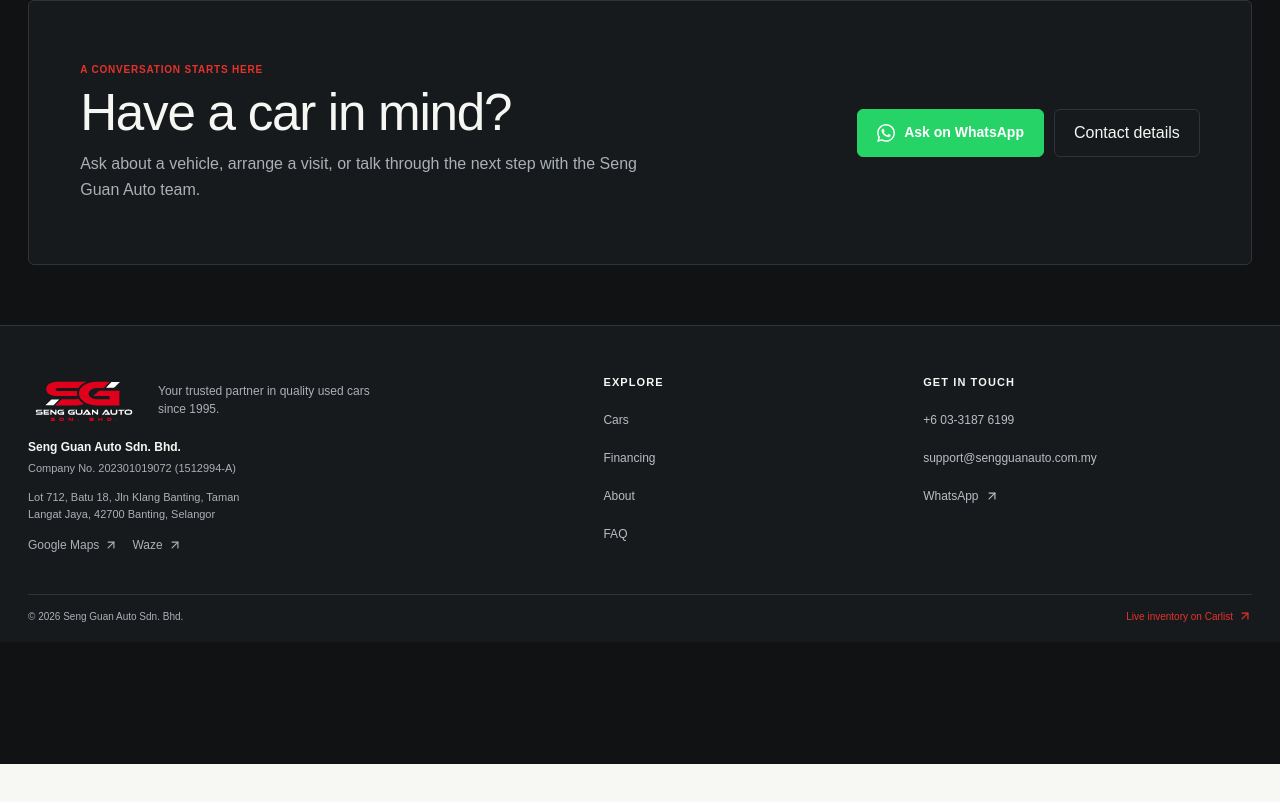
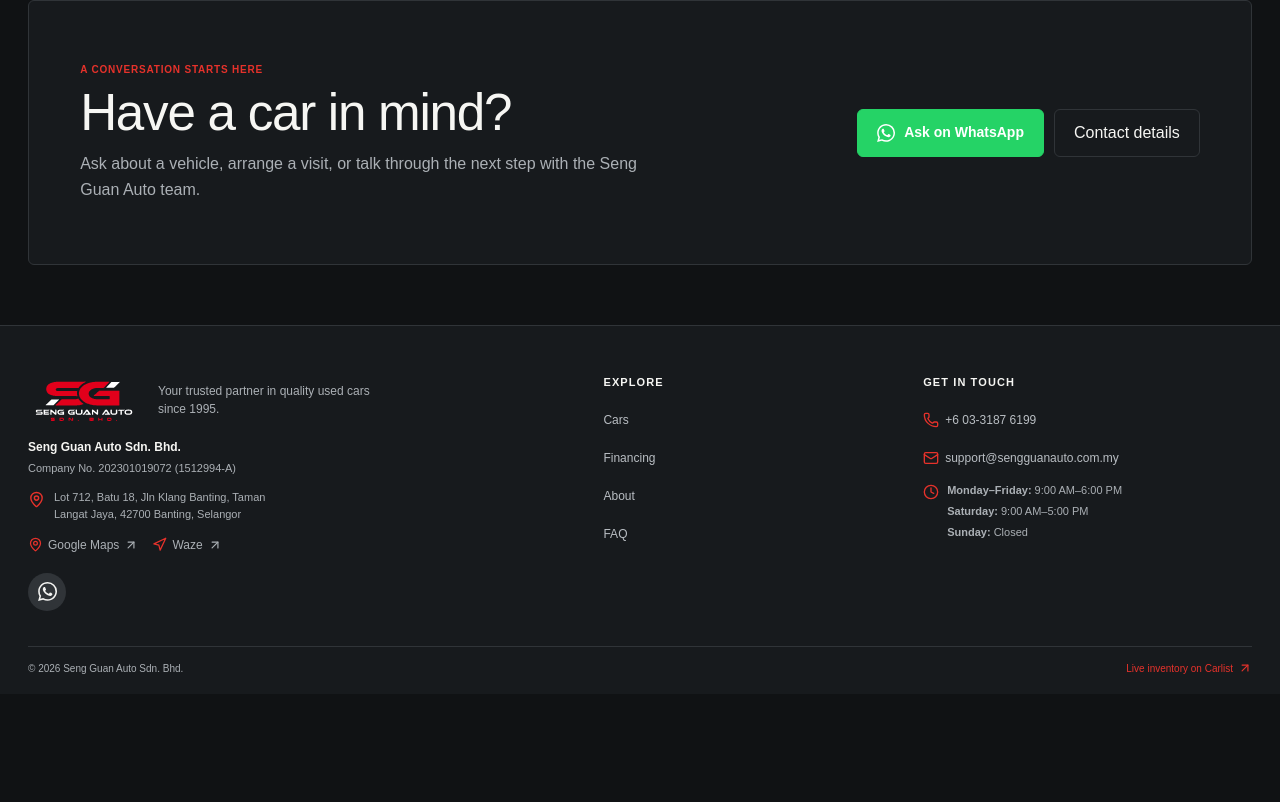
Before and after one commit to yapjoseph95/Seng-Guan-Auto-Website, a React (Vite) app in the folder prototype/: page / in a window 1280 px wide. Shown: the part 2444-3246 px from the top of the page. Before the commit the page ends 3208 px from the top, so only its background shows below. Built offline with nearby package versions, Linux system fonts and the light colour scheme.

Commit message:
feat: add contact icons to footer

```diff
--- a/prototype/src/App.css
+++ b/prototype/src/App.css
@@ -511,15 +511,25 @@
 .footer-brand .footer-slogan { max-width: 230px; margin: 0; color: var(--muted); font-size: 12px; line-height: 1.55; }
 .footer-brand .footer-company { margin-top: 12px; color: var(--ink); font-size: 12px; font-weight: 700; }
 .footer-brand .footer-registration { margin-top: 4px; font-size: 11px; }
-.footer-brand .footer-address { margin-top: 12px; }
-.footer-brand .footer-address { max-width: 38ch; line-height: 1.55; }
+.footer-address-row { display: flex; align-items: flex-start; gap: 9px; margin-top: 12px; }
+.footer-address-row > svg { margin-top: 2px; color: var(--brand); flex: none; }
+.footer-brand .footer-address { max-width: 38ch; margin: 0; line-height: 1.55; }
 .footer-directions { display: flex; flex-wrap: wrap; gap: 6px 14px; margin-top: 8px; }
 .footer-directions a { min-height: 28px; display: inline-flex; align-items: center; gap: 5px; color: var(--muted); font-size: 12px; text-decoration: none; }
 .footer-directions a:hover { color: var(--brand); }
+.footer-directions a > svg:first-child { color: var(--brand); }
+.footer-socials { display: flex; gap: 10px; margin-top: 14px; }
+.footer-social-link { width: 38px; height: 38px; display: inline-flex; align-items: center; justify-content: center; color: #f4f4f2; background: #303438; border-radius: 50%; transition: color 160ms ease, background-color 160ms ease, transform 160ms ease; }
+.footer-social-link svg { width: 19px; height: 19px; }
+.footer-social-link:hover { color: #fff; background: #25d366; transform: translateY(-2px); }
 .footer-links, .footer-contact { display: flex; flex-direction: column; align-items: flex-start; gap: 10px; }
 .footer-links strong, .footer-contact strong { margin-bottom: 5px; color: var(--ink); font-size: 11px; text-transform: uppercase; letter-spacing: .1em; }
 .footer-links button, .footer-contact a { min-height: 28px; padding: 0; display: inline-flex; align-items: center; gap: 6px; color: var(--muted); background: none; border: 0; font-size: 12px; text-decoration: none; cursor: pointer; }
 .footer-links button:hover, .footer-contact a:hover { color: var(--brand); }
+.footer-contact a > svg { color: var(--brand); flex: none; }
+.footer-hours { display: flex; align-items: flex-start; gap: 8px; color: var(--muted); font-size: 11px; line-height: 1.55; }
+.footer-hours > svg { margin-top: 2px; color: var(--brand); flex: none; }
+.footer-hours > div { display: grid; gap: 4px; }
 .footer-bottom { padding-top: 14px; display: flex; justify-content: space-between; gap: 20px; color: var(--muted); border-top: 1px solid var(--line); font-size: 10px; }
 .footer-bottom a { display: inline-flex; align-items: center; gap: 5px; color: var(--brand); text-decoration: none; }
 
--- a/prototype/src/App.tsx
+++ b/prototype/src/App.tsx
@@ -4,7 +4,7 @@
 import { ScrollTrigger } from 'gsap/ScrollTrigger'
 import {
   ArrowDownRight, ArrowLeft, ArrowRight, ArrowUpRight, Calculator,
-  CarFront, Check, ChevronDown, CircleHelp, Gauge, Mail, MapPin,
+  CarFront, Check, ChevronDown, CircleHelp, Clock, Gauge, Mail, MapPin,
   Menu, MessageCircle, Navigation, Phone, Search, SlidersHorizontal, X,
 } from 'lucide-react'
 import logo from './assets/logo.svg'
@@ -773,14 +773,22 @@
           </div>
           <p className="footer-company">Seng Guan Auto Sdn. Bhd.</p>
           <p className="footer-registration">Company No. 202301019072 (1512994-A)</p>
-          <p className="footer-address">{contact.address}</p>
+          <div className="footer-address-row"><MapPin size={17} aria-hidden="true" /><p className="footer-address">{contact.address}</p></div>
           <nav className="footer-directions" aria-label="Showroom directions">
-            <a href={googleMapsUrl} target="_blank" rel="noreferrer">Google Maps <ArrowUpRight size={14} aria-hidden="true" /></a>
-            <a href={wazeUrl} target="_blank" rel="noreferrer">Waze <ArrowUpRight size={14} aria-hidden="true" /></a>
+            <a href={googleMapsUrl} target="_blank" rel="noreferrer"><MapPin size={15} aria-hidden="true" /> Google Maps <ArrowUpRight size={14} aria-hidden="true" /></a>
+            <a href={wazeUrl} target="_blank" rel="noreferrer"><Navigation size={15} aria-hidden="true" /> Waze <ArrowUpRight size={14} aria-hidden="true" /></a>
+          </nav>
+          <nav className="footer-socials" aria-label="Social media">
+            <a className="footer-social-link" href={contact.whatsapp} target="_blank" rel="noreferrer" aria-label="Chat with Seng Guan Auto on WhatsApp"><WhatsAppGlyph /></a>
           </nav>
         </div>
         <div className="footer-links"><strong>Explore</strong>{pages.slice(1, 5).map((page) => <button key={page.id} onClick={() => goToPage(page.id)}>{page.label}</button>)}</div>
-        <div className="footer-contact"><strong>Get in touch</strong><a href={contact.phoneHref}>{contact.phone}</a><a href={`mailto:${contact.email}`}>{contact.email}</a><a href={contact.whatsapp} target="_blank" rel="noreferrer">WhatsApp <ArrowUpRight size={14} aria-hidden="true" /></a></div>
+        <div className="footer-contact">
+          <strong>Get in touch</strong>
+          <a href={contact.phoneHref}><Phone size={16} aria-hidden="true" /> {contact.phone}</a>
+          <a href={`mailto:${contact.email}`}><Mail size={16} aria-hidden="true" /> {contact.email}</a>
+          <div className="footer-hours"><Clock size={16} aria-hidden="true" /><div>{contact.hours.map(([day, hours]) => <span key={day}><b>{day}:</b> {hours}</span>)}</div></div>
+        </div>
       </div>
       <div className="footer-bottom"><span>© {new Date().getFullYear()} Seng Guan Auto Sdn. Bhd.</span><a href={contact.inventory} target="_blank" rel="noreferrer">Live inventory on Carlist <ArrowUpRight size={14} aria-hidden="true" /></a></div>
     </footer>
```
